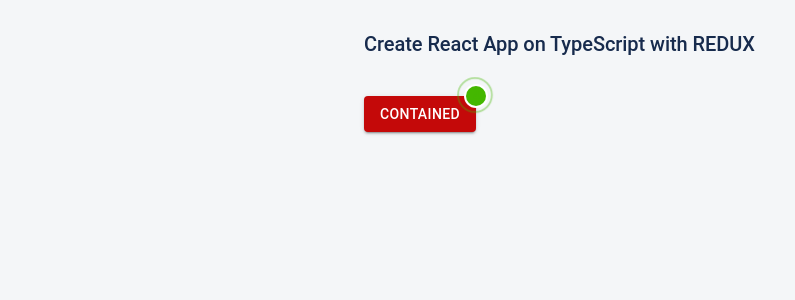
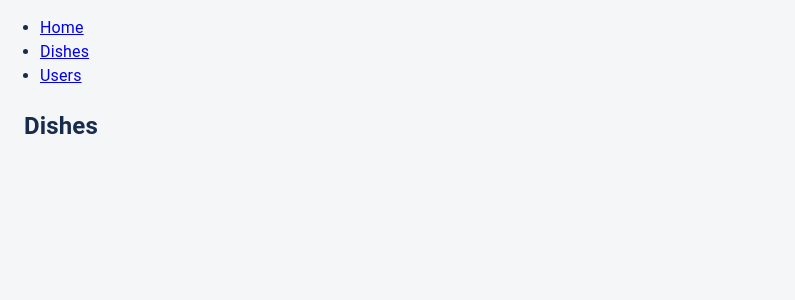
Before and after one commit to ravshan2508/papay-react, a React (Create React App) app: page /dishes in a window 1280 px wide. Shown: the top 300 px of the page, without its empty margins (0-795 px from the left). Built offline with nearby package versions, Linux system fonts and the light colour scheme.

Commit message:
feat: checking react routrt dom

```diff
--- a/package.json
+++ b/package.json
@@ -14,9 +14,11 @@
     "@types/node": "^17.0.45",
     "@types/react": "^18.0.21",
     "@types/react-dom": "^18.0.6",
+    "@types/react-router-dom": "^5.3.3",
     "react": "^18.2.0",
     "react-dom": "^18.2.0",
     "react-redux": "^8.0.4",
+    "react-router-dom": "^5.1.9",
     "react-scripts": "5.0.1",
     "typescript": "^4.8.4",
     "web-vitals": "^2.1.4",
--- a/src/app/App.tsx
+++ b/src/app/App.tsx
@@ -4,24 +4,53 @@
 import '../css/App.css';
 import { RippleBadge } from './MaterialTheme/styled';
 
+import {
+  BrowserRouter as Router,
+  Switch,
+  Route,
+  Link
+} from "react-router-dom";
+import Users from "./components/users"
+import Dishes from "./components/dishes"
+
 function App() {
   return (
-    <Container maxWidth='sm'>
-      <Stack flexDirection={"column"}>
-        <Box sx={{my: 4}} >
-          <Typography variant='h4' component={'h1'} gutterBottom >
-            Create React App on TypeScript with REDUX
-          </Typography>
-        </Box>
-        <Box>
-          <RippleBadge badgeContent={4} >
-            <Button variant="contained">Contained</Button>
-          </RippleBadge>
-          </Box>
+    <Router>
+      <div>
+        <nav>
+          <ul>
+            <li>
+              <Link to="/">Home</Link>
+            </li>
+            <li>
+              <Link to="/dishes">Dishes</Link>
+            </li>
+            <li>
+              <Link to="/users">Users</Link>
+            </li>
+          </ul>
+        </nav>
 
-      </Stack>
-    </Container>
+        {/* A <Switch> looks through its children <Route>s and
+            renders the first one that matches the current URL. */}
+        <Switch>
+          <Route path="/dishes">
+            <Dishes />
+          </Route>
+          <Route path="/users">
+            <Users />
+          </Route>
+          <Route path="/">
+            <Home />
+          </Route>
+        </Switch>
+      </div>
+    </Router>
   );
 }
 
 export default App;
+
+function Home() {
+  return <h2>Home</h2>;
+}
--- /dev/null
+++ b/src/app/components/dishes.tsx
@@ -0,0 +1,13 @@
+import { Box, Container, Stack, typography } from '@mui/system';
+import React from "react";
+
+
+function Dishes() {
+    return (
+    <Container>
+      <h2>Dishes</h2>
+    </Container>
+    );
+  }
+
+  export default Dishes;
--- /dev/null
+++ b/src/app/components/users.tsx
@@ -0,0 +1,13 @@
+import { Box, Container, Stack, typography } from '@mui/system';
+import React from "react";
+
+
+function Users() {
+    return (
+    <Container>
+      <h2>Users</h2>
+    </Container>
+    );
+  }
+
+  export default Users;
```
Also changed, not shown: src/default_resto.jpg (added), 1 other file (tests, documents, lock files or other folders).
